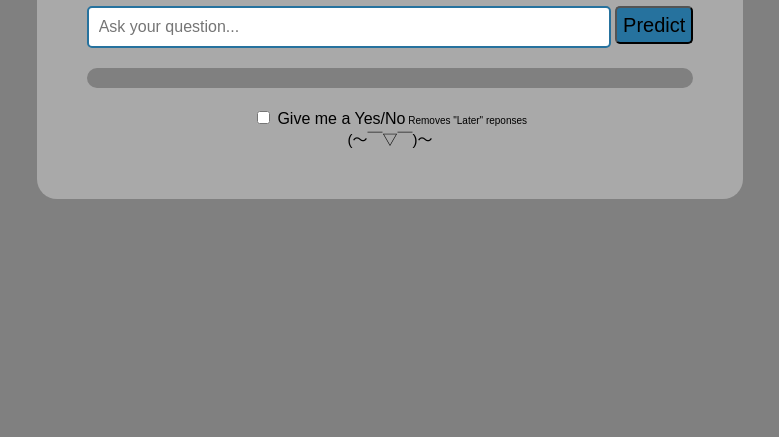
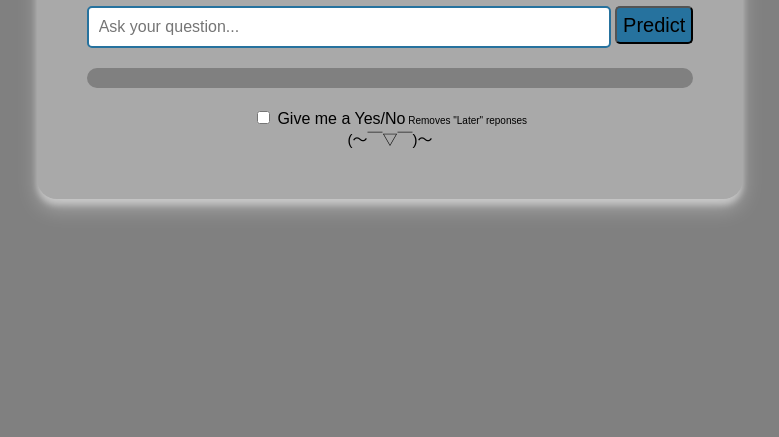
Before and after one commit to BG-Music/site, a plain HTML site: page prediction/index.html in a window 1280 px wide. Shown: the part 363-800 px from the top of the page, without its empty margins (250-1029 px from the left). Drawn offline with Linux system fonts and the light colour scheme.

Commit message:
Update index.html

```diff
--- a/prediction/index.html
+++ b/prediction/index.html
@@ -19,6 +19,7 @@
 
         .container {
             text-align: center;
+            box-shadow: 0 10px 20px rgba(255, 255, 255, 0.3), 0 6px 6px rgba(255, 255, 255, 0.4);
         }
 
         .hidden {
```
